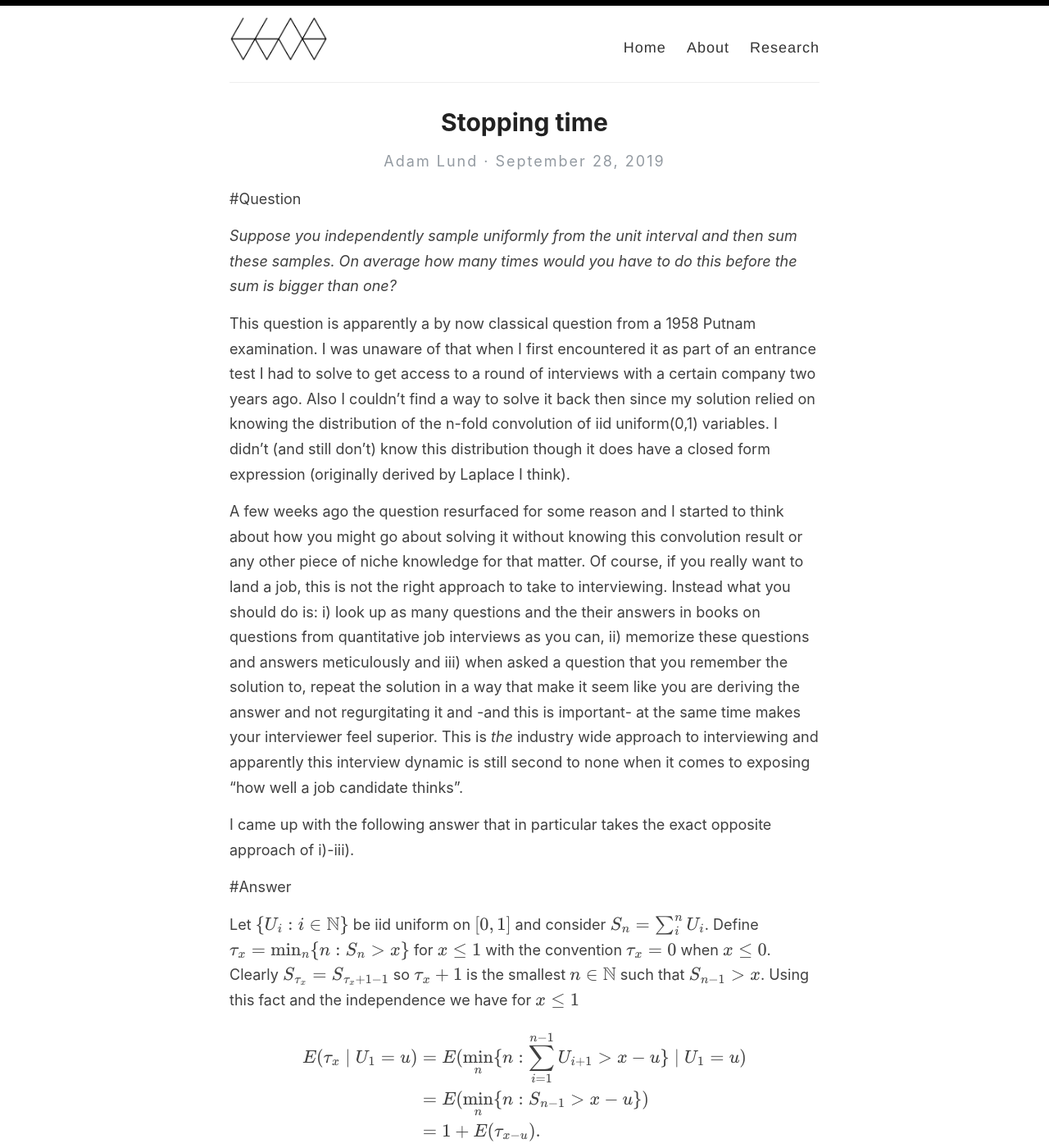
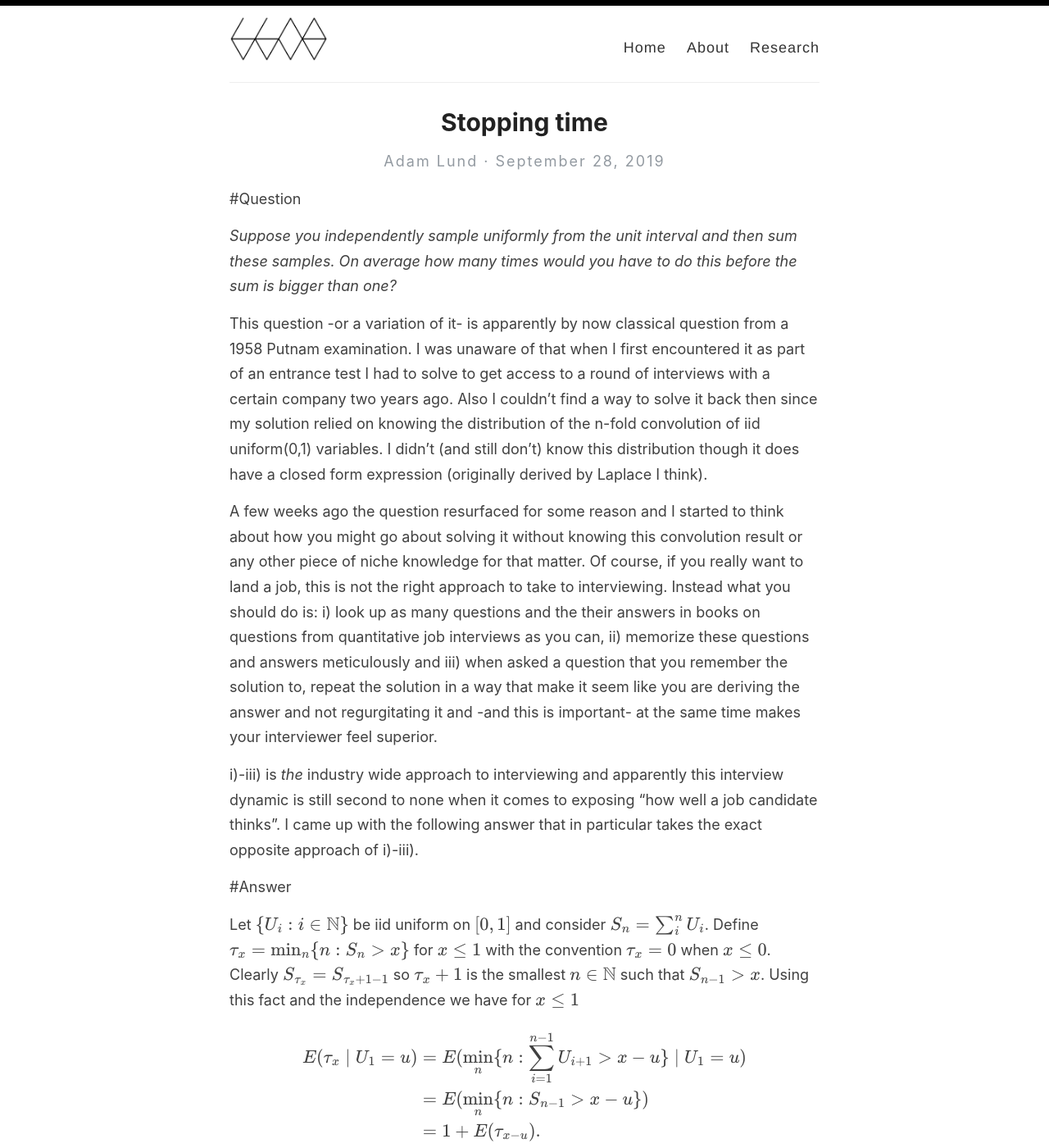
Before and after one commit to adam-lund/adam-lund.github.io, a Jekyll site: the page built from _posts/2019-09-28-Uniform sum problem-.md, in a window 1280 px wide and 1400 px high. Shown: the whole window at 82% size. Built offline with Jekyll 4.4.1, drawn with Linux system fonts in a browser that asks for light colours; formulas are drawn with MathJax 3.

Commit message:
trying my hand

```diff
--- a/_posts/2019-09-28-Uniform sum problem-.md
+++ b/_posts/2019-09-28-Uniform sum problem-.md
@@ -8,13 +8,12 @@ categories:
 
 *Suppose you  independently  sample uniformly from the unit interval and then sum these samples. On average how many times would you have to do this before the sum is  bigger than one?*
 
-This question is apparently a by now classical question from a 1958 Putnam examination. I was unaware of that when I first encountered it as part of  an entrance test I had to solve to get access to a round of interviews with a certain company two years ago. Also I couldn't find a way to solve it back then since my solution relied on knowing the distribution of the n-fold convolution of iid uniform(0,1) variables.  I didn't (and still don't) know this distribution though it does have a closed form expression (originally derived by Laplace I think).
+This question -or a variation of it- is apparently by now classical question from a 1958 Putnam examination. I was unaware of that when I first encountered it as part of  an entrance test I had to solve to get access to a round of interviews with a certain company two years ago. Also I couldn't find a way to solve it back then since my solution relied on knowing the distribution of the n-fold convolution of iid uniform(0,1) variables.  I didn't (and still don't) know this distribution though it does have a closed form expression (originally derived by Laplace I think).
 
 A few weeks ago the question resurfaced for some reason and I started to think  about how you might go about solving it without knowing this convolution result or any other piece of niche knowledge for that matter.
 Of course, if you really want to land a job, this is not the right approach to take to interviewing. Instead what you should do is: i) look up as many questions and the their answers in books on questions from quantitative job interviews as you can, ii) memorize  these questions and answers meticulously  and iii) when asked a question that you remember the solution to, repeat the solution in a way that make it seem like you are deriving the answer and not regurgitating it and -and this is important- at the same time makes your interviewer feel superior.
-This is *the* industry wide approach to interviewing and apparently this interview dynamic is still second to none when it comes to exposing "how well a job candidate thinks".
 
-I came up with the following answer that in particular takes the exact opposite approach of i)-iii).
+i)-iii) is *the* industry wide approach to interviewing and apparently this interview dynamic is still second to none when it comes to exposing "how well a job candidate thinks". I came up with the following answer that in particular takes the exact opposite approach of i)-iii).
 
 #Answer
 
```
